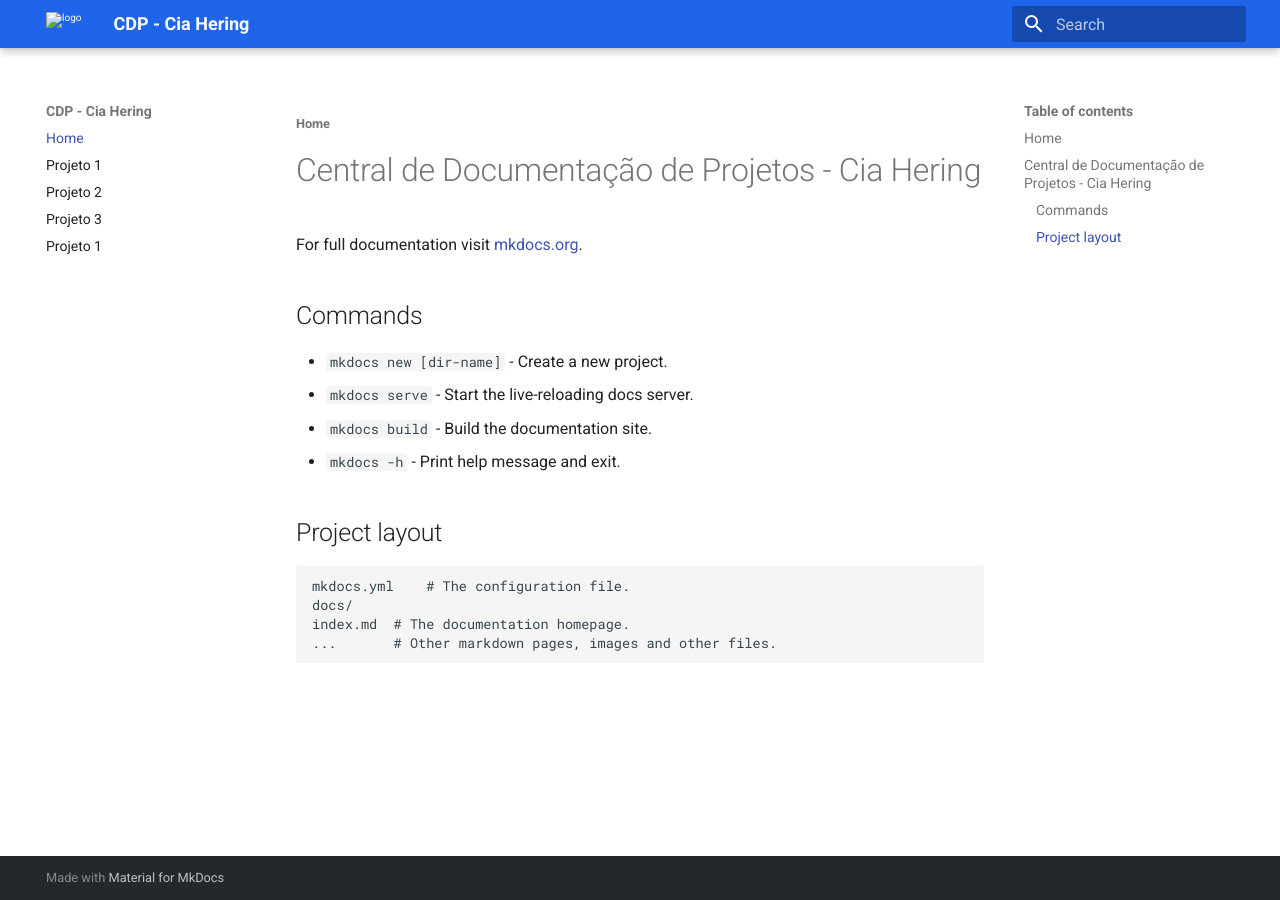
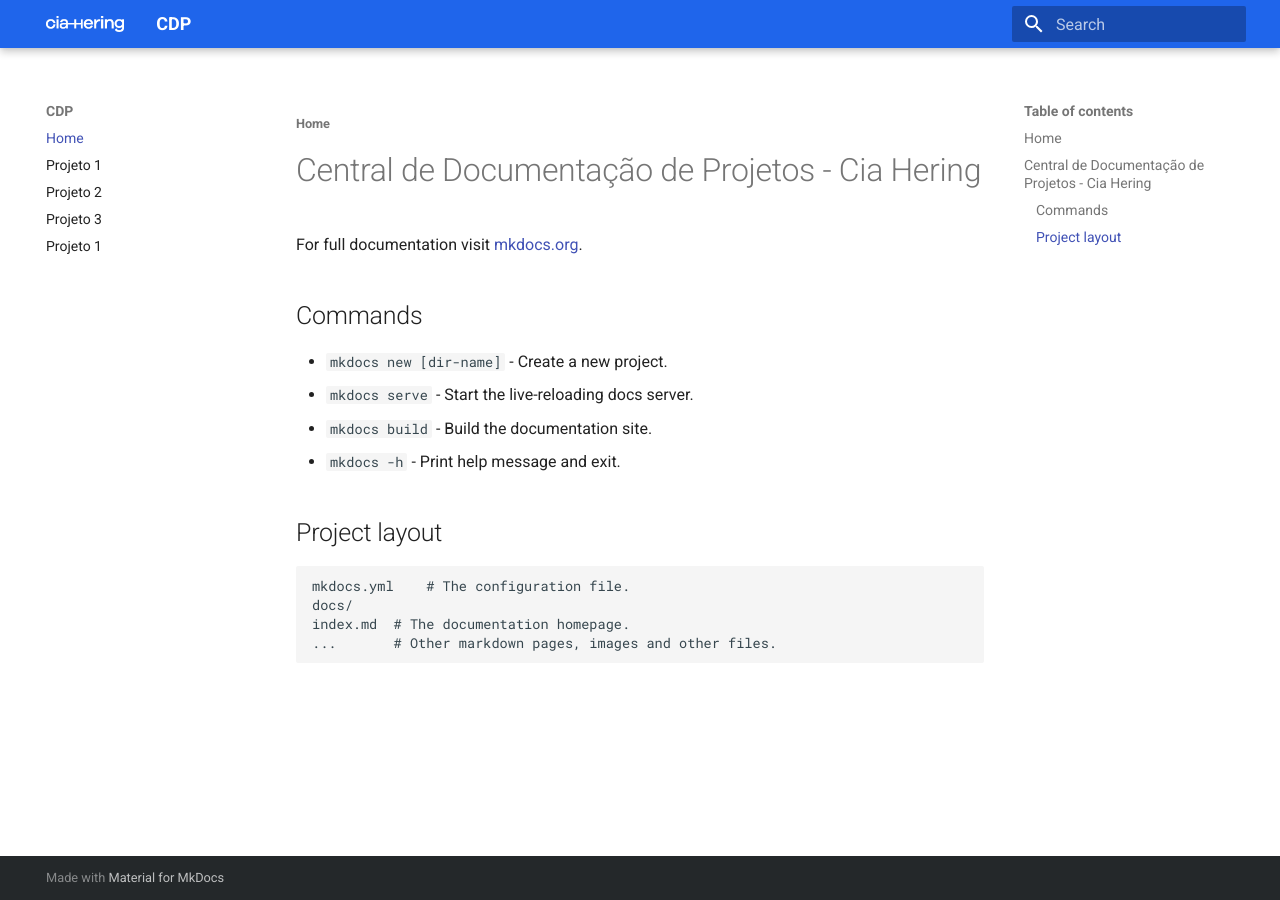
Before and after one commit to douglasdmarques/cdp, an MkDocs documentation site: the page built from docs/index.md, in a window 1280 px wide. Built offline with MkDocs 1.6.1 and Material for MkDocs 9.7.7, drawn with Linux system fonts in a browser that asks for light colours.

Commit message:
10th commit

```diff
--- a/docs/index.md
+++ b/docs/index.md
@@ -1,5 +1,5 @@
 ######Home
-#Central de Documentação de Projetos - Cia Hering
+# Central de Documentação de Projetos - Cia Hering
 
 For full documentation visit [mkdocs.org](https://www.mkdocs.org).
 
--- a/mkdocs.yml
+++ b/mkdocs.yml
@@ -1,9 +1,18 @@
-site_name: CDP - Cia Hering
+site_name: CDP
 
-#theme: readthedocs
-theme: material
-extra:
-  logo: docs/img/logo.png
+markdown_extensions:
+  - meta
+
+theme:
+  name: material
+  logo: img/logo.png
+  features:
+    - navigation.top
+    - navigation.instant
+    - navigation.tracking
+    - navigation.indexes
+  hide:
+    - toc
 
 extra_css:
   - css/extra_css.css
```
Also changed, not shown: site/404.html, site/assets/images/logo.png (added), site/img/logo.png (added), site/index.html, site/projeto-1/index.html, site/projeto-2/index.html, site/projeto-3/index.html, site/projeto-4/index.html, site/search/search_index.json, 1 other file.
